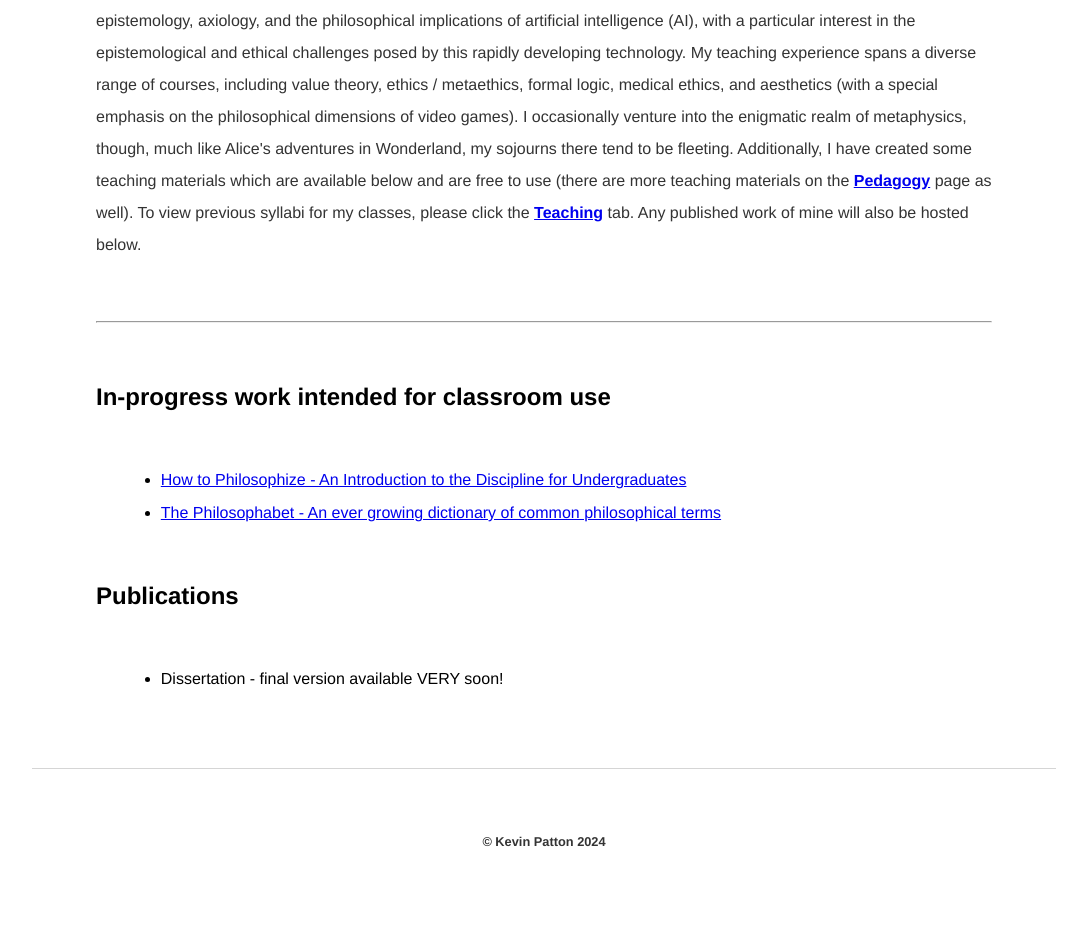
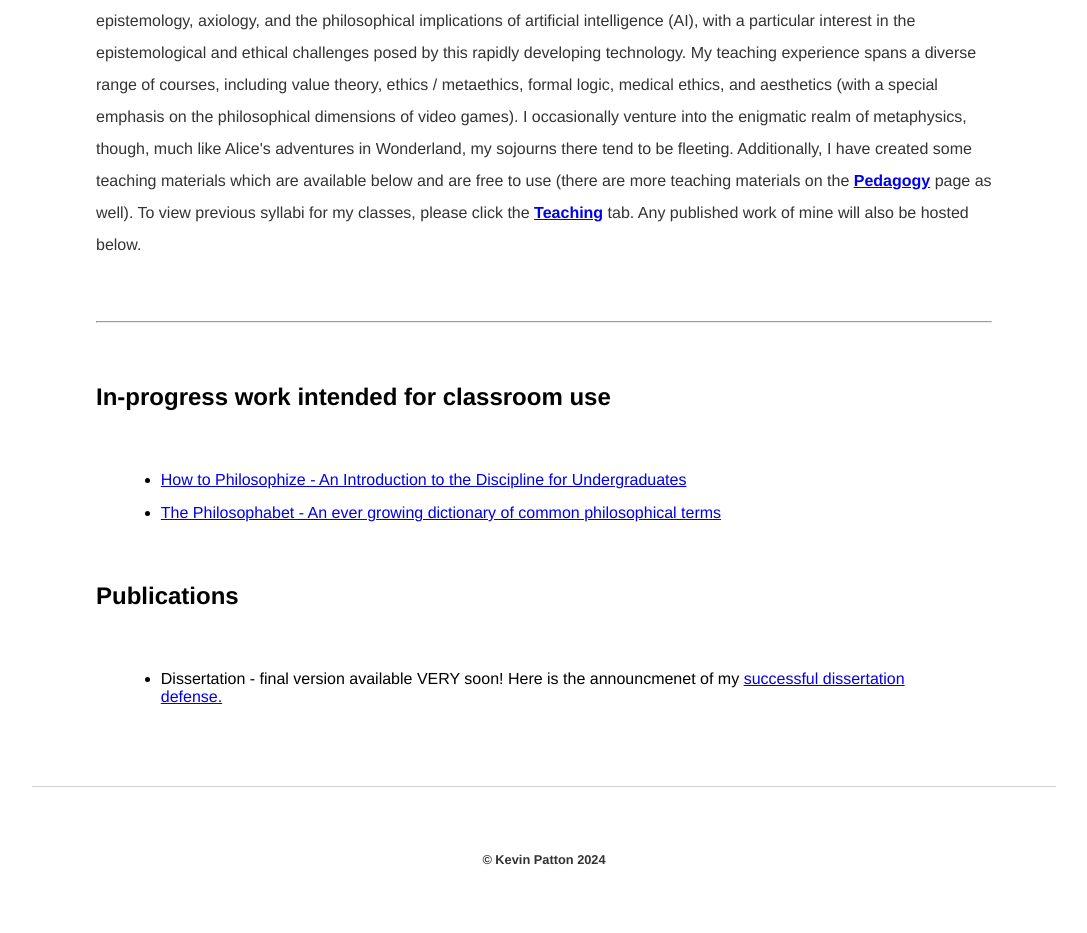
Before and after one commit to kevinjpatton/kevinjpatton.github.io, a Jekyll site: the page built from research/index.html, in a window 1280 px wide. Shown: the part 487-1420 px from the top of the page, without its empty margins (96-1183 px from the left). Built offline with Jekyll 4.4.1, drawn with Linux system fonts in a browser that asks for light colours; Markdown is read by kramdown in place of the engine named in the settings.

Commit message:
Update index.html

```diff
--- a/research/index.html
+++ b/research/index.html
@@ -13,5 +13,5 @@ title: Research - Kevin Patton
 </ul>
 <h2>Publications</h2>
 <ul class="standard-list">
-  <li>Dissertation - final version available VERY soon!</li>
+  <li>Dissertation - final version available VERY soon! Here is the announcmenet of my <a href="https://www.unl.edu/philosophy/patton-successfully-defended-dissertation" target=_blank">successful dissertation defense.</a></li>
 </ul>
```
